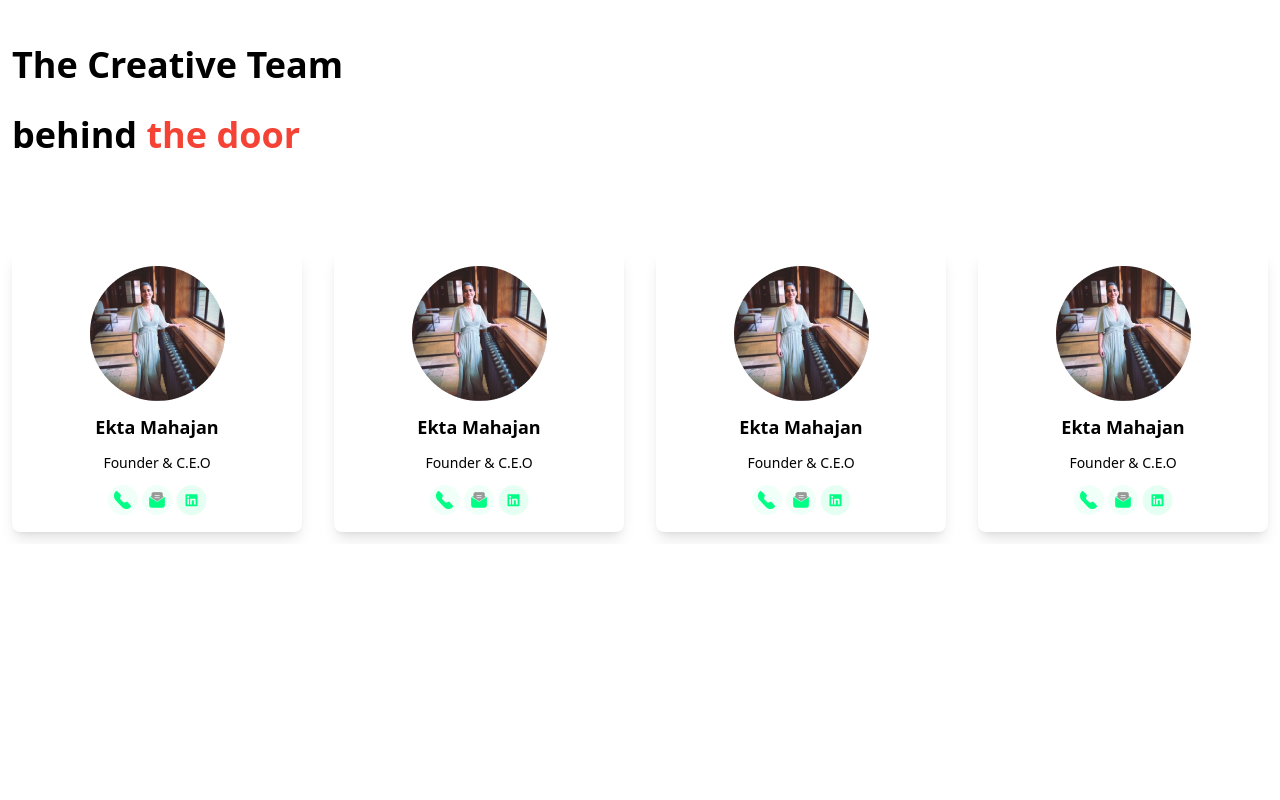
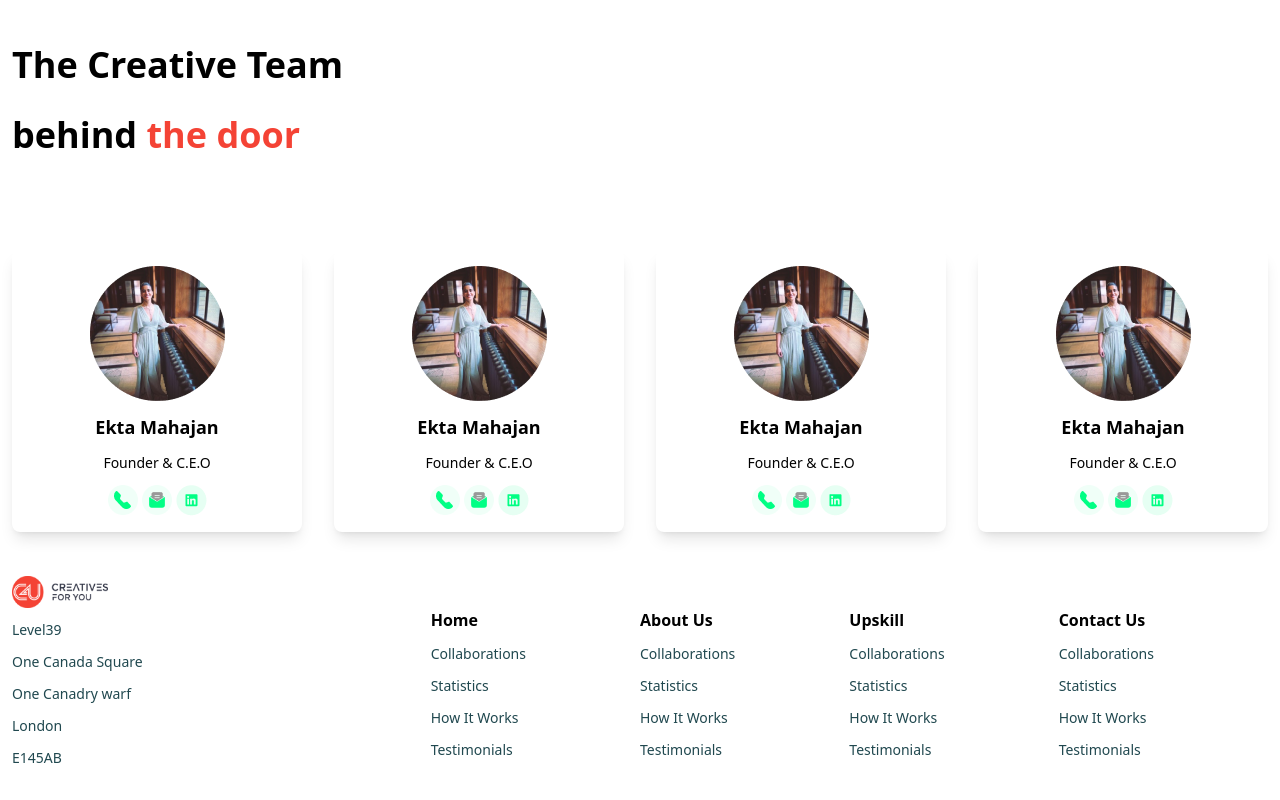
Before and after one commit to sohagmiah4291/tailwindCssSecondeProject, a website built with Vite: page index.html in a window 1280 px wide. Shown: the part 2698-3498 px from the top of the page. Before the commit the page ends 3242 px from the top, so only its background shows below. Built offline with nearby package versions, Linux system fonts and the light colour scheme.

Commit message:
footer section

```diff
--- a/index.html
+++ b/index.html
@@ -213,9 +213,49 @@
                 <p class="text-sm">Founder & C.E.O</p>
                 <img class="mx-auto" src="pictures/ekta-icons.png" alt="">
             </div>
-
         </div>
      </section>
     <!-- team section end -->
+
+    <!-- footer section start  -->
+    <section class="container mx-auto grid md:grid-cols-12 md:py-8 dark:text-white md:text-left text-center space-y-8 p-3">
+        <div class="md:col-span-4 col-span-12 space-y-3 ">
+            <img class="w-1/2 md:w-24 mx-auto md:mx-0" src="pictures/logo.png" alt="">
+            <p class="text-[#20484F] text-sm dark:text-white">Level39</p>
+            <p class="text-[#20484F] text-sm dark:text-white">One Canada Square</p>
+            <p class="text-[#20484F] text-sm dark:text-white">One Canadry warf</p>
+            <p class="text-[#20484F] text-sm dark:text-white">London</p>
+            <p class="text-[#20484F] text-sm dark:text-white">E145AB</p>
+        </div>
+        <div class="md:col-span-2 col-span-6 space-y-3">
+            <h3 class="font-bold">Home</h3>
+            <p class="text-[#20484F] text-sm dark:text-white">Collaborations</p>
+            <p class="text-[#20484F] text-sm dark:text-white">Statistics</p>
+            <p class="text-[#20484F] text-sm dark:text-white">How It Works </p>
+            <p class="text-[#20484F] text-sm dark:text-white">Testimonials </p>
+        </div>
+        <div class="col-span-2 space-y-3">
+            <h3 class="font-bold">About Us</h3>
+            <p class="text-[#20484F] text-sm dark:text-white">Collaborations</p>
+            <p class="text-[#20484F] text-sm dark:text-white">Statistics</p>
+            <p class="text-[#20484F] text-sm dark:text-white">How It Works </p>
+            <p class="text-[#20484F] text-sm dark:text-white">Testimonials </p>
+        </div>
+        <div class="md:col-span-2 col-span-6 space-y-3">
+            <h3 class="font-bold">Upskill</h3>
+            <p class="text-[#20484F] text-sm dark:text-white">Collaborations</p>
+            <p class="text-[#20484F] text-sm dark:text-white">Statistics</p>
+            <p class="text-[#20484F] text-sm dark:text-white">How It Works </p>
+            <p class="text-[#20484F] text-sm dark:text-white">Testimonials </p>
+        </div>
+        <div class="col-span-2 space-y-3">
+            <h3 class="font-bold">Contact Us </h3>
+            <p class="text-[#20484F] text-sm dark:text-white">Collaborations</p>
+            <p class="text-[#20484F] text-sm dark:text-white">Statistics</p>
+            <p class="text-[#20484F] text-sm dark:text-white">How It Works </p>
+            <p class="text-[#20484F] text-sm dark:text-white">Testimonials </p>
+        </div>
+    </section>
+    <!-- footer section end  -->
   </body>
 </html>
```
